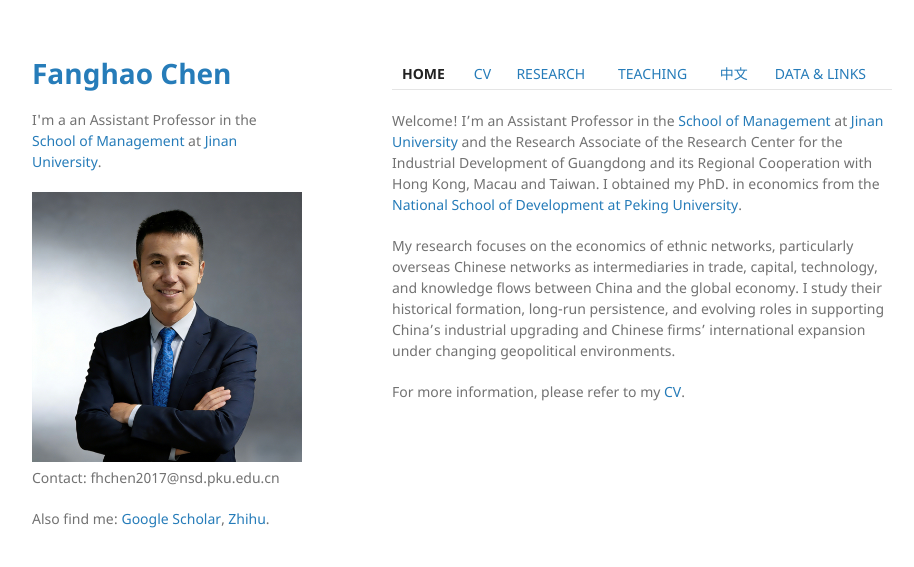
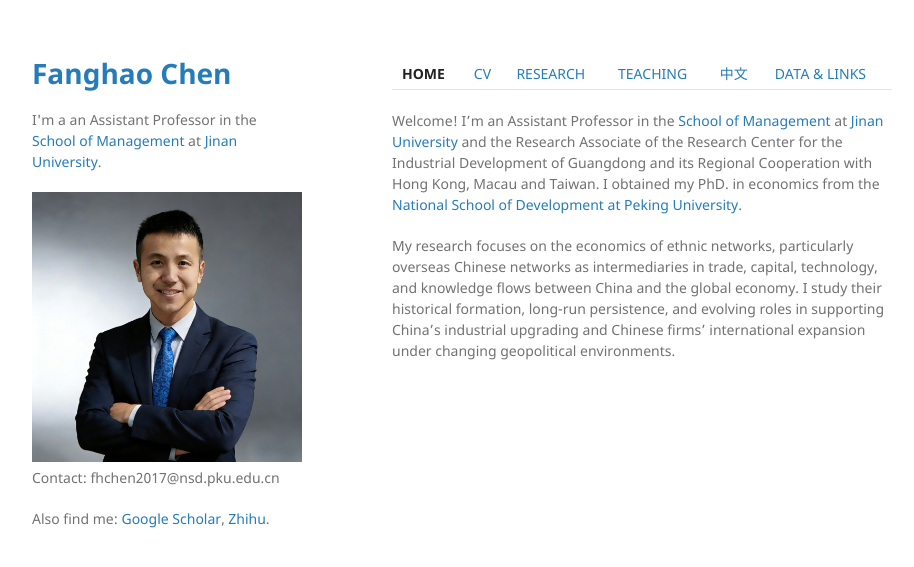
Before and after one commit to FanghaoChen/homepage, a Jekyll site: the page built from index.md, in a window 1280 px wide. Shown: the top 567 px of the page, without its empty margins (178-1092 px from the left). Built offline with Jekyll 4.4.1, drawn with Linux system fonts in a browser that asks for light colours.

Commit message:
Update index.md

```diff
--- a/index.md
+++ b/index.md
@@ -8,5 +8,3 @@ layout: default
 Welcome! I'm an Assistant Professor in the [School of Management](https://ms.jnu.edu.cn/) at [Jinan University](https://www.jnu.edu.cn/main.htm) and the Research Associate of the Research Center for the Industrial Development of Guangdong and its Regional Cooperation with Hong Kong, Macau and Taiwan. I obtained my PhD. in economics from the [National School of Development at Peking University](https://www.nsd.pku.edu.cn/).
 
 My research focuses on the economics of ethnic networks, particularly overseas Chinese networks as intermediaries in trade, capital, technology, and knowledge flows between China and the global economy. I study their historical formation, long-run persistence, and evolving roles in supporting China’s industrial upgrading and Chinese firms’ international expansion under changing geopolitical environments.
-
-For more information, please refer to my [CV](./assets/CV_FanghaoChen_260315.pdf).
```
